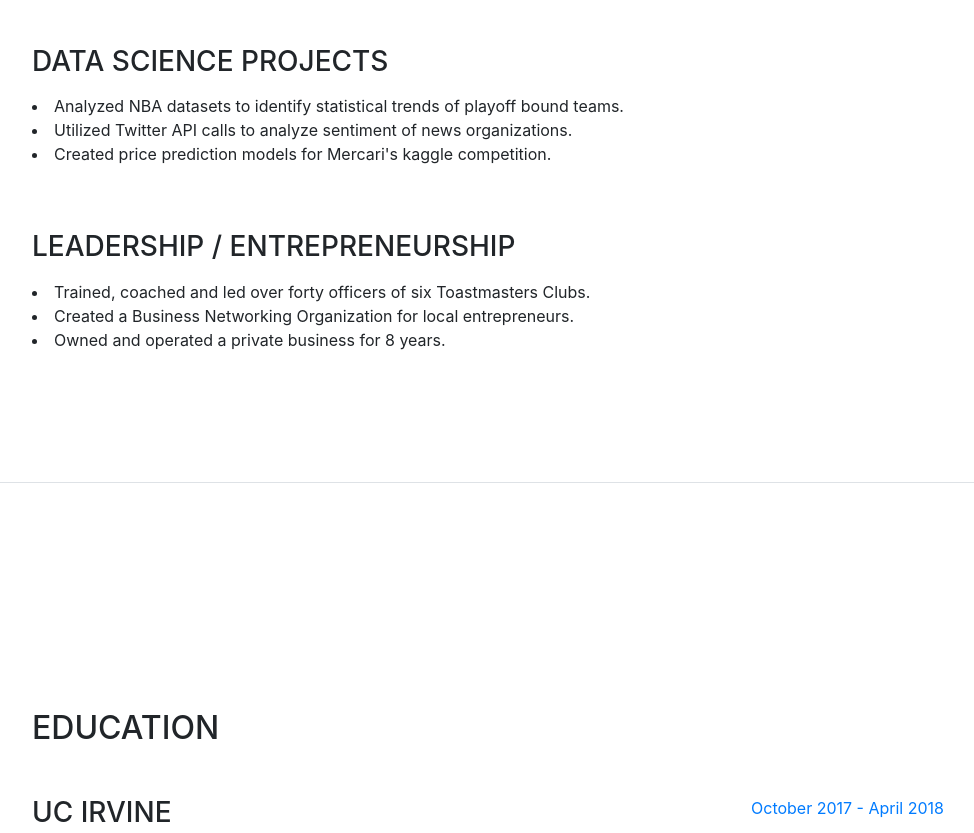
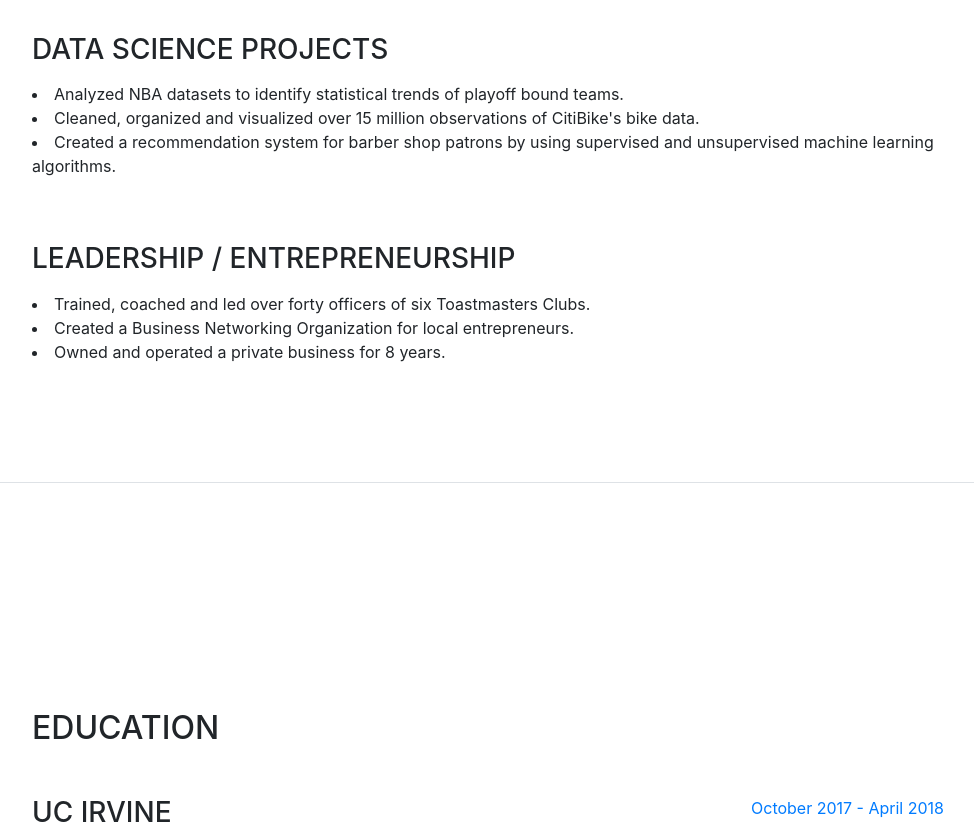
Before and after one commit to ABFdata/ABFdata.github.io, a website with bundled scripts: page index.html in a window 1280 px wide. Shown: the part 1117-1950 px from the top of the page, without its empty margins (288-1262 px from the left). Built offline with nearby package versions, Linux system fonts and the light colour scheme; a web font is replaced by a local one.

Commit message:
updated portfolio text

```diff
--- a/index.html
+++ b/index.html
@@ -124,8 +124,8 @@
             <div class="resume-content mr-auto">
               <h3 class="mb-0">Data Science Projects</h3>
               <p><li>Analyzed NBA datasets to identify statistical trends of playoff bound teams.</li>
-                <li>Utilized Twitter API calls to analyze sentiment of news organizations.</li>
-                <li>Created price prediction models for Mercari's kaggle competition.</li></p>
+                <li>Cleaned, organized and visualized over 15 million observations of CitiBike's bike data.</li>
+                <li>Created a recommendation system for barber shop patrons by using supervised and unsupervised machine learning algorithms.</li></p>
             </div>
           </div>
 
```
